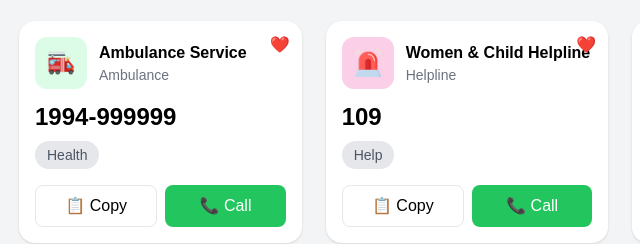
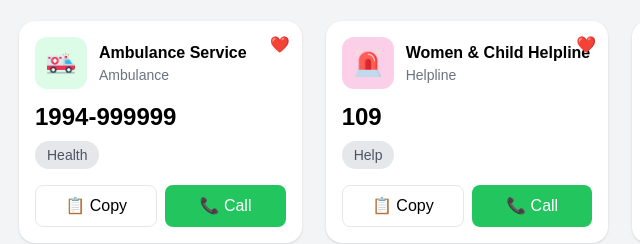
Before and after one commit to SabinaMarium/B12-A5-Emegency-Hotline, a plain HTML site: page index.html in a window 1280 px wide. Shown: the part 537-781 px from the top of the page, 5-645 px from the left. Drawn offline with nearby package versions, Linux system fonts and the light colour scheme; a web font is replaced by a local one.

Commit message:
changed images

```diff
--- a/index.html
+++ b/index.html
@@ -111,7 +111,7 @@
         <button onclick="toggleFavorite(this)"
                 class="absolute top-3 right-3 text-gray-400 hover:text-red-500">❤️</button>
         <div class="flex items-center gap-3">
-          <div class="bg-green-100 p-3 rounded-xl"><img src="assets/fire-service.png" class="w-7 h-7" alt=""></div>
+          <div class="bg-green-100 p-3 rounded-xl"><img src="assets/ambulance.png" class="w-7 h-7" alt=""></div>
           <div>
             <h2 class="font-bold">Ambulance Service</h2>
             <p class="text-gray-500 text-sm">Ambulance</p>
```
